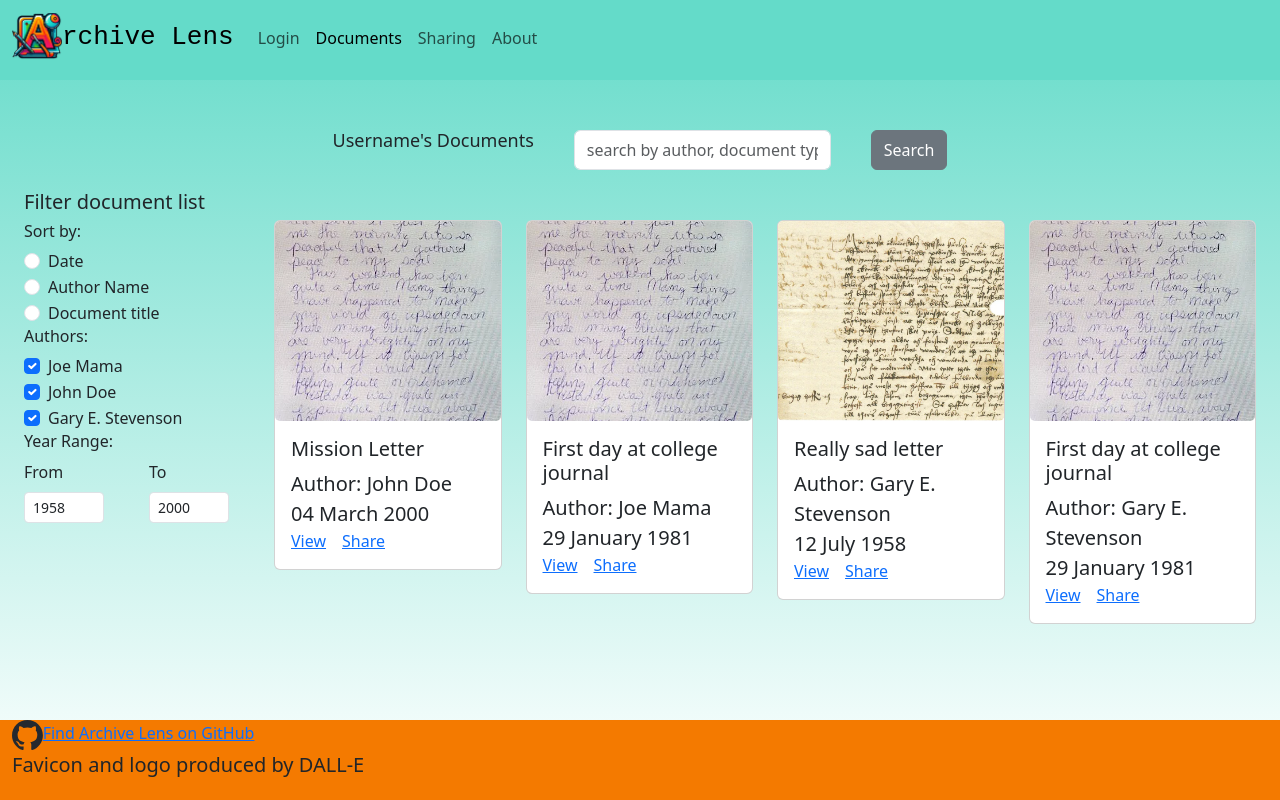
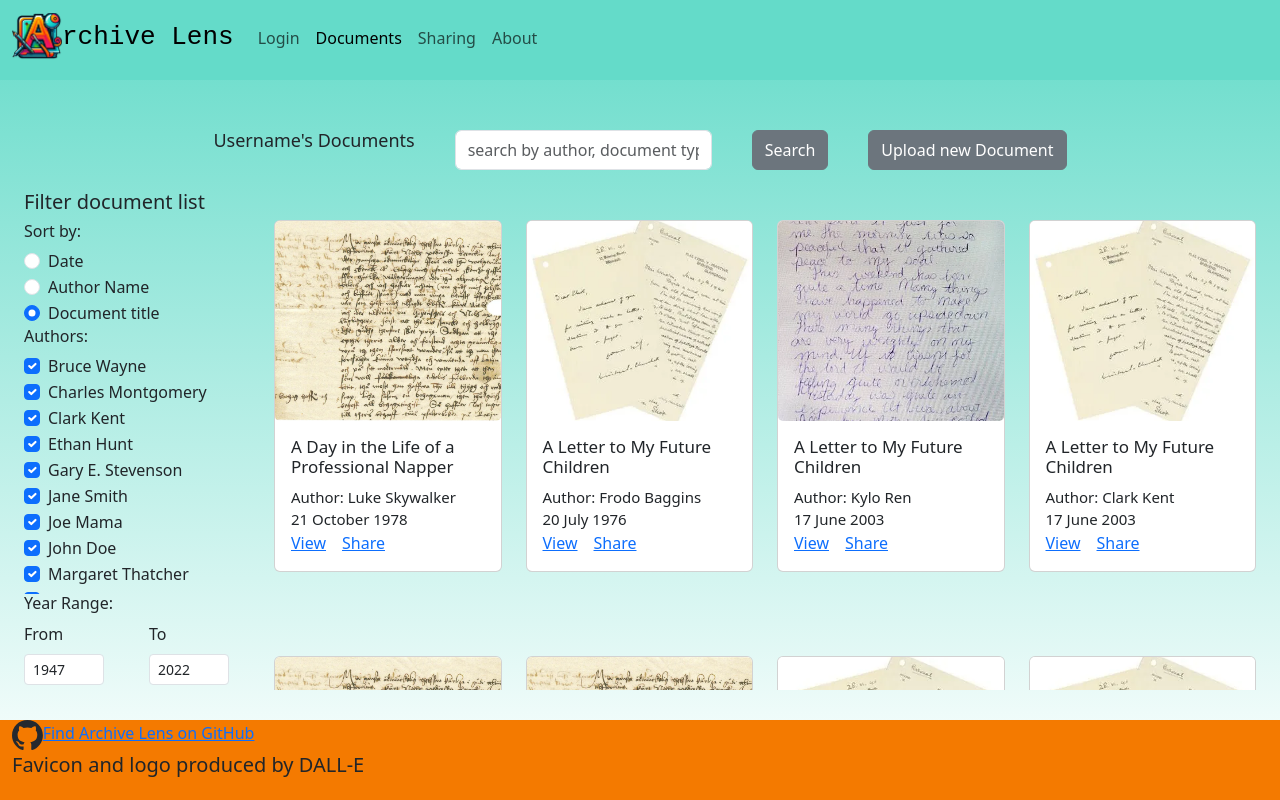
Before and after one commit to ryangladden/startup, a React (Vite) app: page /docs in a window 1280 px wide. Built offline with nearby package versions, Linux system fonts and the light colour scheme.

Commit message:
Filter logic filters cards on screen

```diff
--- a/src/doc_list/CardList.jsx
+++ b/src/doc_list/CardList.jsx
@@ -29,14 +29,14 @@ const titles = [
     "Really sad letter"
 ]
 
-const cards = []
+const randomCards = []
 for (let i = 0; i < 105; i++) {
     const metadata = {};
     metadata.date = dates[Math.floor(Math.random() * 3)];
     metadata.author = names[Math.floor(Math.random() * 3)];
     metadata.title = titles[Math.floor(Math.random() * 3)];
     metadata.cover = covers[Math.floor(Math.random() * 3)];
-    cards.push(
+    randomCards.push(
     <Col>
         <DocCard key={metadata.title + "_" + i} data={metadata}/>
     </Col>
@@ -44,60 +44,41 @@ for (let i = 0; i < 105; i++) {
 };
 
 
-export default function CardList() {
-    const initialCards = []
-    for (let i = 0; i < 15; i++) {
-        const metadata = {};
-        metadata.date = dates[Math.floor(Math.random() * 3)];
-        metadata.author = names[Math.floor(Math.random() * 3)];
-        metadata.title = titles[Math.floor(Math.random() * 3)];
-        metadata.cover = covers[Math.floor(Math.random() * 3)];
-        initialCards.push(
-        <Col  key={i}>
-            <DocCard data={metadata}/>
-        </Col>
-        );
-    };
-    const [cards, setCards] = React.useState(initialCards)
+export default function CardList(props) {
 
+    const [cards, setCardList] = React.useState(props.cards.slice(0,15));
 
-
-
-    function generateCards() {
-
-        console.log("YOU MADE IT TO THE BOTTOM BRO")
-        const newCards = [];
-        for (let i = cards.length; i < cards.length + 15; i++) {
-
-            const metadata = {};
-            metadata.date = dates[Math.floor(Math.random() * 3)];
-            metadata.author = names[Math.floor(Math.random() * 3)];
-            metadata.title = titles[Math.floor(Math.random() * 3)];
-            metadata.cover = covers[Math.floor(Math.random() * 3)];
-            newCards.push(
-            <Col>
-                <DocCard key={i} data={metadata}/>
-            </Col>
-            );
-        };
-        setCards(cards.concat(newCards))
+    function handleScrollEnd() {
+        const currentSize = cards.length
+        setCardList(props.cards.slice(0, currentSize + 15))
     }
 
     function delayGeneration() {
-        setTimeout(() => generateCards(), 1000)
+        setTimeout(() => handleScrollEnd(), 1000)
     }
+
+    React.useEffect(() => {
+        setCardList(props.cards.slice(0, cards.length))}, [props.cards]);
 
     return (
     <div className="doc-list-cards">
     <InfiniteScroll
         dataLength={cards.length}
         next={delayGeneration}
-        hasMore={cards.length <= 150}
+        hasMore={cards.length < props.cards.length}
         loader={<p>Loading more documents</p>}
         height={700}
         endMessage={<p>End list</p>}>
             <Row xs={1} sm={2} md={3} lg={4} className='g-4'>
-                {cards}
+                {cards.map(
+                    card =>
+                    (
+                        <Col key={card.id}>
+                            <DocCard data={card} />
+                        </Col>
+                    )
+                )
+            }
             </Row>
             </InfiniteScroll>
         </div>
--- a/src/doc_list/DocCard.jsx
+++ b/src/doc_list/DocCard.jsx
@@ -13,9 +13,9 @@ export default function DocCard(props) {
             <Card.Img variant="top" src={cover} className='card-img' style={{ height: '200px', objectFit: 'cover' }} />
         </Link>
         <Card.Body>
-            <Card.Title>{title}</Card.Title>
-            <Card.Text>Author: {author}</Card.Text>
-            <Card.Text>{date}</Card.Text>
+            <Card.Title style={{fontSize: 17}}>{title}</Card.Title>
+            <Card.Text style={{fontSize: 15}}>Author: {author}</Card.Text>
+            <Card.Text style={{fontSize: 15}}>{date}</Card.Text>
             <Card.Link to="/doc-viewer">View</Card.Link>
             <Card.Link to="/sharing">Share</Card.Link>
         </Card.Body>
--- a/src/doc_list/Filter.jsx
+++ b/src/doc_list/Filter.jsx
@@ -1,25 +1,55 @@
 import React from 'react';
 import { Form } from 'react-bootstrap';
+import Button from 'react-bootstrap/Button';
 
-export default function Filter() {
 
-    const [filter, setFilter] = React.useState(
-        {
-            sortBy: 'title',
-            filterBy: {
-                author: [
-                    "Joe Mama",
-                    "John Doe",
-                    "Gary E. Stevenson"
-                ],
-                date: [
-                    1960,
-                    2000
-                ]
-            }
-        }
+const dates = [
+    "12 July 1958", "29 January 1981", "04 March 2000", "15 August 1975", "22 November 1995",
+    "30 September 1963", "10 June 1988", "05 April 2010", "18 December 1947", "01 February 2022",
+    "08 May 1990", "14 July 2015", "19 October 1983", "03 June 1971", "27 March 1969",
+    "09 September 2005", "11 November 2011", "25 December 1999", "07 February 2020", "16 April 1986",
+    "01 August 1967", "21 October 1978", "13 March 2016", "06 January 2002", "28 February 1992",
+    "12 December 1955", "30 July 2017", "17 June 2003", "02 November 2019", "04 May 1984",
+    "18 September 2012", "23 April 1961", "29 October 1974", "15 February 1997", "09 August 2008",
+    "05 March 2021", "26 December 1989", "31 January 1952", "20 July 1976", "11 June 2007",
+    "07 September 1960", "22 May 1993", "08 April 2014", "14 October 1959", "03 March 1980",
+    "16 August 2009", "28 November 1973", "19 December 1964", "24 January 1998", "10 October 1985",
+    "27 July 2013", "06 June 2006", "09 April 1954"
+];
 
-    )
+const names = [
+    "Joe Mama", "John Doe", "Gary E. Stevenson", "Jane Smith", "Samuel Adams",
+    "Rebecca Black", "Charles Montgomery", "Olivia Benson", "Ethan Hunt", "Margaret Thatcher",
+    "Bruce Wayne", "Clark Kent", "Peter Parker", "Tony Stark", "Natasha Romanoff"
+    // "Steve Rogers", "Diana Prince", "Barry Allen", "Wanda Maximoff", "Jean Grey",
+    // "Bilbo Baggins", "Frodo Baggins", "Samwise Gamgee", "Gandalf the Grey", "Aragorn",
+    // "Legolas Greenleaf", "Gimli", "Sauron", "Saruman", "Elrond",
+    // "Obi-Wan Kenobi", "Anakin Skywalker", "Darth Vader", "Luke Skywalker", "Han Solo",
+    // "Leia Organa", "Yoda", "Palpatine", "Kylo Ren", "Rey Skywalker",
+    // "Homer Simpson", "Marge Simpson", "Bart Simpson", "Lisa Simpson", "Maggie Simpson",
+    // "Walter White", "Jesse Pinkman", "Saul Goodman", "Gus Fring", "Mike Ehrmantraut",
+    // "Sherlock Holmes", "John Watson", "James Moriarty"
+];
+
+const titles = [
+    "Mission Letter", "First day at college journal", "Really sad letter", "Lost in New York Diary", "The Day I Got a Dog",
+    "Reflections on a Rainy Day", "A Letter to My Future Self", "Grandma's Secret Recipe", "Surviving the Apocalypse", "A Love Letter to Pizza",
+    "That Time I Got Lost in Walmart", "The Mystery of the Missing Socks", "Confessions of a Procrastinator", "The One That Got Away", "How I Met Your Mother (Not the Show)",
+    "My 30-Day Social Media Detox", "The Great Spaghetti Incident", "My Summer Abroad", "The Haunted House on Elm Street", "Why Pineapple Belongs on Pizza",
+    "Midnight Thoughts", "The Most Embarrassing Moment of My Life", "A Letter to My Future Children", "Memoirs of a Coffee Addict", "Adventures in Babysitting",
+    "How to Fail at Cooking", "The Case of the Missing Homework", "That One Time I Saw a UFO", "The Secret Life of a House Cat", "Confessions of a Night Owl",
+    "The Worst First Date Ever", "A Day in the Life of a Professional Napper", "The Science Behind Procrastination", "I Tried Meditation for a Week", "The Chronicles of My Broken Phone",
+    "A Week Without Caffeine", "The Legend of the Lost Remote", "Tales from the Drive-Thru", "How I Accidentally Joined a Cult", "The Art of Doing Nothing",
+    "Lessons I Learned from My Dog", "The Story of My First Car", "How I Survived High School", "That One Time I Met a Celebrity", "The Tale of the Missing WiFi",
+    "Why I’ll Never Go Camping Again", "How I Became a Morning Person", "The Day My Alarm Betrayed Me", "Why You Should Never Trust AutoCorrect", "How to Win an Argument with Yourself",
+    "The Struggles of Being Left-Handed", "The Curse of the Unfinished Book", "The Joy of Canceling Plans", "How to Survive a Family Road Trip"
+];
+
+
+
+export default function Filter( { sendFilterData, baseFilter } ) {
+
+    const [filter, setFilter] = React.useState(baseFilter)
 
     function handleAuthorListChange(e) {
         var authors = filter.filterBy.author;
@@ -68,7 +98,6 @@ export default function Filter() {
     }
 
     function handleSortChange(e) {
-        console.log("changed sort")
         setFilter({
             sortBy: e.target.value,
             filterBy: {
@@ -76,19 +105,15 @@ export default function Filter() {
                 date: filter.filterBy.date
             }
         })
-        console.log(filter)
     }
 
-
-    const names = [
-        "Joe Mama",
-        "John Doe",
-        "Gary E. Stevenson"
-    ]
+    function handleClick() {
+        sendFilterData(filter)
+    }
 
     let nameFilter = [];
 
-    for (const name in names) {
+    for (const name in names.sort()) {
         nameFilter.push(<Form.Check
         type='checkbox'
         label={names[name]}
@@ -125,13 +150,16 @@ export default function Filter() {
                     label='Document title'
                     id='radio3'
                     value='title'
+                    defaultChecked={true}
                     name='order'
                     onChange={handleSortChange}
                 />
                 </Form.Group>
             </Form>
             <h6>Authors:</h6>
+            <div  className='name-filter'>
             {nameFilter}
+            </div>
             <h6>Year Range:</h6>
             <Form className='year-filter'>
                 <Form.Group className='year-input'>
@@ -140,8 +168,8 @@ export default function Filter() {
                     </Form.Label>
                     <Form.Control
                         type='year'
-                        placeholder='1958'
-                        defaultValue={1958}
+                        placeholder={baseFilter.filterBy.date[0]}
+                        defaultValue={baseFilter.filterBy.date[0]}
                         className='year-box'
                         size='sm'
                         name='year-lower'
@@ -154,15 +182,21 @@ export default function Filter() {
                     </Form.Label>
                     <Form.Control
                         type='year'
-                        placeholder='2000'
+                        placeholder={baseFilter.filterBy.date[1]}
                         className='year-box'
                         size='sm'
-                        defaultValue={2000}
+                        defaultValue={baseFilter.filterBy.date[1]}
                         name='year-upper'
                         onChange={handleYearRangeChange}
                     />
                 </Form.Group>
             </Form>
+            <br/>
+            <Form.Group>
+                <Button variant='primary' onClick={ handleClick }>
+                Filter
+                </Button>
+                </Form.Group>
         </div>
     );
 };
--- a/src/doc_list/SearchBar.jsx
+++ b/src/doc_list/SearchBar.jsx
@@ -6,6 +6,7 @@ export default function SearchBar() {
             <h3>Username's Documents</h3>
             <input type="text" className="form-control search-input" placeholder="search by author, document type, date..." />
             <button className="btn btn-secondary">Search</button>
+            <button className= 'btn btn-secondary'>Upload new Document</button>
         </div>
     );
 }
--- a/src/doc_list/doc_list.css
+++ b/src/doc_list/doc_list.css
@@ -49,6 +49,15 @@ main {
     width: 80px;
 }
 
+.name-filter {
+    overflow-y: scroll;
+    height: 30vh
+}
+
+.author {
+    font-size: 2 !important;
+}
+
 @media (max-width: 700px) {
     .doc-list-filter, footer {
         display: none;
--- a/src/doc_list/doc_list.jsx
+++ b/src/doc_list/doc_list.jsx
@@ -15,76 +15,165 @@ const covers = [
     "letter2.png"
 ]
 
+// const dates = [
+//     "12 July 1958",
+//     "29 January 1981",
+//     "04 March 2000"
+// ]
+
+// const names = [
+//     "Joe Mama",
+//     "John Doe",
+//     "Gary E. Stevenson"
+// ]
+
+// const titles = [
+//     "Mission Letter",
+//     "First day at college journal",
+//     "Really sad letter"
+// ]
+
 const dates = [
-    "12 July 1958",
-    "29 January 1981",
-    "04 March 2000"
-]
+    "12 July 1958", "29 January 1981", "04 March 2000", "15 August 1975", "22 November 1995",
+    "30 September 1963", "10 June 1988", "05 April 2010", "18 December 1947", "01 February 2022",
+    "08 May 1990", "14 July 2015", "19 October 1983", "03 June 1971", "27 March 1969",
+    "09 September 2005", "11 November 2011", "25 December 1999", "07 February 2020", "16 April 1986",
+    "01 August 1967", "21 October 1978", "13 March 2016", "06 January 2002", "28 February 1992",
+    "12 December 1955", "30 July 2017", "17 June 2003", "02 November 2019", "04 May 1984",
+    "18 September 2012", "23 April 1961", "29 October 1974", "15 February 1997", "09 August 2008",
+    "05 March 2021", "26 December 1989", "31 January 1952", "20 July 1976", "11 June 2007",
+    "07 September 1960", "22 May 1993", "08 April 2014", "14 October 1959", "03 March 1980",
+    "16 August 2009", "28 November 1973", "19 December 1964", "24 January 1998", "10 October 1985",
+    "27 July 2013", "06 June 2006", "09 April 1954"
+];
 
 const names = [
-    "Joe Mama",
-    "John Doe",
-    "Gary E. Stevenson"
-]
+    "Joe Mama", "John Doe", "Gary E. Stevenson", "Jane Smith", "Samuel Adams",
+    "Rebecca Black", "Charles Montgomery", "Olivia Benson", "Ethan Hunt", "Margaret Thatcher",
+    "Bruce Wayne", "Clark Kent", "Peter Parker", "Tony Stark", "Natasha Romanoff",
+    "Steve Rogers", "Diana Prince", "Barry Allen", "Wanda Maximoff", "Jean Grey",
+    "Bilbo Baggins", "Frodo Baggins", "Samwise Gamgee", "Gandalf the Grey", "Aragorn",
+    "Legolas Greenleaf", "Gimli", "Sauron", "Saruman", "Elrond",
+    "Obi-Wan Kenobi", "Anakin Skywalker", "Darth Vader", "Luke Skywalker", "Han Solo",
+    "Leia Organa", "Yoda", "Palpatine", "Kylo Ren", "Rey Skywalker",
+    "Homer Simpson", "Marge Simpson", "Bart Simpson", "Lisa Simpson", "Maggie Simpson",
+    "Walter White", "Jesse Pinkman", "Saul Goodman", "Gus Fring", "Mike Ehrmantraut",
+    "Sherlock Holmes", "John Watson", "James Moriarty"
+];
 
 const titles = [
-    "Mission Letter",
-    "First day at college journal",
-    "Really sad letter"
-]
+    "Mission Letter", "First day at college journal", "Really sad letter", "Lost in New York Diary", "The Day I Got a Dog",
+    "Reflections on a Rainy Day", "A Letter to My Future Self", "Grandma's Secret Recipe", "Surviving the Apocalypse", "A Love Letter to Pizza",
+    "That Time I Got Lost in Walmart", "The Mystery of the Missing Socks", "Confessions of a Procrastinator", "The One That Got Away", "How I Met Your Mother (Not the Show)",
+    "My 30-Day Social Media Detox", "The Great Spaghetti Incident", "My Summer Abroad", "The Haunted House on Elm Street", "Why Pineapple Belongs on Pizza",
+    "Midnight Thoughts", "The Most Embarrassing Moment of My Life", "A Letter to My Future Children", "Memoirs of a Coffee Addict", "Adventures in Babysitting",
+    "How to Fail at Cooking", "The Case of the Missing Homework", "That One Time I Saw a UFO", "The Secret Life of a House Cat", "Confessions of a Night Owl",
+    "The Worst First Date Ever", "A Day in the Life of a Professional Napper", "The Science Behind Procrastination", "I Tried Meditation for a Week", "The Chronicles of My Broken Phone",
+    "A Week Without Caffeine", "The Legend of the Lost Remote", "Tales from the Drive-Thru", "How I Accidentally Joined a Cult", "The Art of Doing Nothing",
+    "Lessons I Learned from My Dog", "The Story of My First Car", "How I Survived High School", "That One Time I Met a Celebrity", "The Tale of the Missing WiFi",
+    "Why I’ll Never Go Camping Again", "How I Became a Morning Person", "The Day My Alarm Betrayed Me", "Why You Should Never Trust AutoCorrect", "How to Win an Argument with Yourself",
+    "The Struggles of Being Left-Handed", "The Curse of the Unfinished Book", "The Joy of Canceling Plans", "How to Survive a Family Road Trip"
+];
+
+
 
 const cards = []
 for (let i = 0; i < 105; i++) {
     const metadata = {};
-    metadata.date = dates[Math.floor(Math.random() * 3)];
-    metadata.author = names[Math.floor(Math.random() * 3)];
-    metadata.title = titles[Math.floor(Math.random() * 3)];
-    metadata.cover = covers[Math.floor(Math.random() * 3)];
+    metadata.date = dates[Math.floor(Math.random() * dates.length)];
+    metadata.author = names[Math.floor(Math.random() * names.length)];
+    metadata.title = titles[Math.floor(Math.random() * titles.length)];
+    metadata.cover = covers[Math.floor(Math.random() * covers.length)];
+    metadata.id = i
     cards.push(metadata);
 };
 
 
+function getYearFromDate(date) {
+    return Number(date.slice(date.length - 4));
+}
 
+function dateMaxMin(dates) {
+    const years = dates.map(date => getYearFromDate(date))
+    return [Math.min(...years), Math.max(...years)]
+}
 
-const filters = {
-    sortBy: 'date',
+const baseFilter = {
+    sortBy: 'title',
     filterBy: {
-        author: [
-            "Joe Mama",
-            "John Doe",
-            "Gary E. Stevenson"
-        ],
+        author: names,
         date: [
-            1960,
-            2000
+            Number(dateMaxMin(dates)[0]),
+            Number(dateMaxMin(dates)[1])
         ]
+    },
+    stats: {
+        total: cards.length,
+        display: cards.length
     }
 }
 
+export function DocList() {
+
+    const [filter, setFilter] = React.useState(baseFilter);
+    const [cardList, setCardList] = React.useState(sortCards(cards, filter));
+
+    function handleFilterData(data) {
+
+        setFilter(data);
+    }
+
+    React.useEffect(() =>
+        setCardList(filterAndSort(cards, filter)), [filter])
 
 
-export function DocList() {
-
     function filterCards(cardList, filter) {
-        console.log("START cardList")
-        console.log(cardList.length)
-        const filteredCardList = cardList.filter(card =>
+        var filteredCardList = cardList.filter(card =>
             filter.filterBy.author.includes(card.author)
-            && Number(card.date.slice(card.date.length - 5) <= Number(filter.filterBy.date[1]))
-            && Number(card.date.slice(card.date.length - 5) >= Number(filter.filterBy.date[0]))
+            && getYearFromDate(card.date) <= Number(filter.filterBy.date[1])
+            && getYearFromDate(card.date) >= Number(filter.filterBy.date[0])
         )
-        console.log("START cardList FILTERED")
-        console.log(filteredCardList.length)
+        return filteredCardList;
     }
 
-    filterCards(cards, filters)
+    function sortCards(cardList, filter) {
+        var newCards = cardList.map(card => card)
+        if (filter.sortBy === 'date') {
+            newCards.sort(
+                function(a,b) {
+                    let x = Number(a.date.slice(a.date.length - 5));
+                    let y = Number(b.date.slice(b.date.length - 5));
+                    return (x - y)
+                }
+            )
+        }
+        else {
+        newCards.sort(
+            function(a,b) {
+                let x = a[filter.sortBy];
+                let y = b[filter.sortBy];
+                if (x < y) { return -1; }
+                if (x > y) { return 1; }
+                return 0
+            }
+        )
+    }
+        return newCards;
+    }
+
+    function filterAndSort(cardList, filter) {
+        var newCardList = cardList.map(card => card);
+        newCardList = sortCards(newCardList, filter);
+        newCardList = filterCards(newCardList, filter);
+        return newCardList;
+    }
 
     return (
         <main className='container-fluid'>
             <SearchBar />
             <div className="container-fluid doc-list">
-                <Filter />
-                <CardList />
+                <Filter sendFilterData={handleFilterData} baseFilter={baseFilter}/>
+                <CardList cards={cardList}/>
             </div>
         </main>
     );
```
